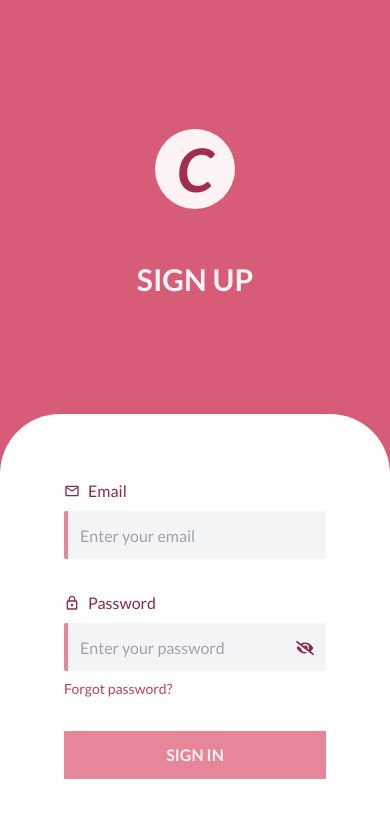
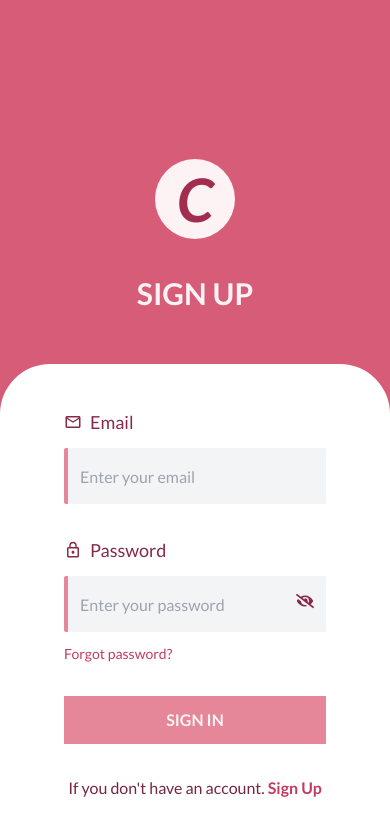
Before and after one commit to BrangB/Cupidy-Dating-App, a React (Vite) app: page /login in a window 390 px wide. Shown: the top 836 px of the page. Built offline with nearby package versions, Linux system fonts and the light colour scheme.

Commit message:
update login mobile view2

```diff
--- a/src/animations/loginAndSignup/SlideLeftMotion.jsx
+++ b/src/animations/loginAndSignup/SlideLeftMotion.jsx
@@ -7,9 +7,9 @@ const SlideLeftMotion = ({children}) => {
             initial={{ x: '-100vw' }}
             animate={{ x: 0 }}
             transition={{ type: 'spring', stiffness: 100, }}
-            className='flex flex-col w-full relative h-full bg-primary-500 md:bg-primary-50 items-center justify-end md:justify-center overflow-hidden gap-28'
+            className='flex flex-col w-full relative h-full bg-primary-500 md:bg-primary-50 items-center justify-end md:justify-center overflow-hidden gap-12'
           >
-            <div className="header uppercase flex md:hidden text-primary-50 font-bold text-[30px] flex-col items-center justify-center gap-12">
+            <div className="header uppercase flex md:hidden text-primary-50 font-bold text-[30px] flex-col items-center justify-center gap-8">
               <div className="logo bg-primary-50 text-primary-700 flex rounded-full w-[80px] h-[80px] items-center justify-center font-bold italic text-[60px]">C</div>
               <h1>Sign Up</h1>
             </div>
--- a/src/pages/Login.jsx
+++ b/src/pages/Login.jsx
@@ -73,23 +73,24 @@ const Login = () => {
   return (
     <div className='w-full h-full flex items-center justify-center'>
       <SlideLeftMotion>
-        <div className='card w-[100%] h-[430px] sm:w-[70%] lg:w-[700px] lg:h-[470px] bg-white shadow-lg flex flex-col md:flex-row items-center justify-center rounded-tl-[60px] rounded-tr-[60px] md:rounded-[50px] overflow-hidden'>
+        <div className='card w-[100%] h-[480px] sm:w-[80%] lg:w-[700px] lg:h-[470px] bg-white shadow-lg flex flex-col md:flex-row items-center justify-center rounded-tl-[50px] rounded-tr-[50px] md:rounded-[50px] overflow-hidden'>
           <div className="left w-full md:w-7/12 h-full flex items-center justify-center p-6">
-            <div className="form flex flex-col w-full p-10 items-center justify-center gap-8 md:gap-6">
+            <div className="form flex flex-col w-full px-10 md:p-10 items-center justify-center gap-8 md:gap-6">
               <h1 className='hidden md:flex uppercase text-primary-800 text-2xl font-semibold'>Sign In</h1>
-              <div className="email flex flex-col gap-2 w-full text-primary-800">
-                <label htmlFor="email" className='flex gap-2 items-center'><MdOutlineEmail /> Email</label>
-                <input type="email" id='email' ref={emailRef} placeholder='Enter your email' className='border-l-4 bg-gray-100 border-primary-400 w-full h-12 p-3 rounded-sm outline-none' onChange={(e) => setInputData({...inputData, email: e.target.value})}/>
+              <div className="email flex flex-col gap-3 md:gap-2 w-full text-primary-800">
+                <label htmlFor="email" className='flex text-lg gap-2 items-center'><MdOutlineEmail /> Email</label>
+                <input type="email" id='email' ref={emailRef} placeholder='Enter your email' className='border-l-4 bg-gray-100 border-primary-400 w-full h-14 md:h-12 p-3 rounded-sm outline-none' onChange={(e) => setInputData({...inputData, email: e.target.value})}/>
               </div>
-              <div className="password flex flex-col gap-2 w-full text-primary-800">
-                <label htmlFor="password" className='flex gap-2 items-center'><MdLockOutline /> Password</label>
+              <div className="password flex flex-col gap-3 md:gap-2 w-full text-primary-800">
+                <label htmlFor="password" className='flex text-lg gap-2 items-center'><MdLockOutline /> Password</label>
                 <div className="input relative">
-                  <input type={showPassword ? 'text' : "password"} id='password' ref={passwordRef} placeholder='Enter your password' className='border-l-4 bg-gray-100 border-primary-400 w-full h-12 p-3 rounded-sm outline-none' onChange={(e) => setInputData({...inputData, password: e.target.value})}/>
+                  <input type={showPassword ? 'text' : "password"} id='password' ref={passwordRef} placeholder='Enter your password' className='border-l-4 bg-gray-100 border-primary-400 w-full h-14 md:h-12 p-3 rounded-sm outline-none' onChange={(e) => setInputData({...inputData, password: e.target.value})}/>
                   {showPassword ? <FaEye className='absolute top-4 right-3 text-lg cursor-pointer' onClick={() => setShowPassword(!showPassword)}/> : <FaEyeSlash className='absolute top-4 right-3 text-lg cursor-pointer' onClick={() => setShowPassword(!showPassword)}/>}
                 </div>
                 <p className='text-sm text-primary-600 font-medium cursor-pointer'>Forgot password?</p>
               </div>
               <button className='uppercase bg-primary-400 font-semibold hover:bg-primary-500 duration-200 flex items-center justify-center w-full h-12 text-primary-50' onClick={handleLogin}>{loading ? <BtnLogin />: 'Sign In'}</button>
+              <p className='block md:hidden'>If you don't have an account. <Link to={'/signup'} className='font-semibold text-primary-600'>Sign Up</Link></p>
             </div>
           </div>
           <div className="hidden right w-6/12 bg-primary-400 h-full rounded-tl-[150px] rounded-bl-[100px] md:flex flex-col items-center justify-center p-6 gap-3">
```
